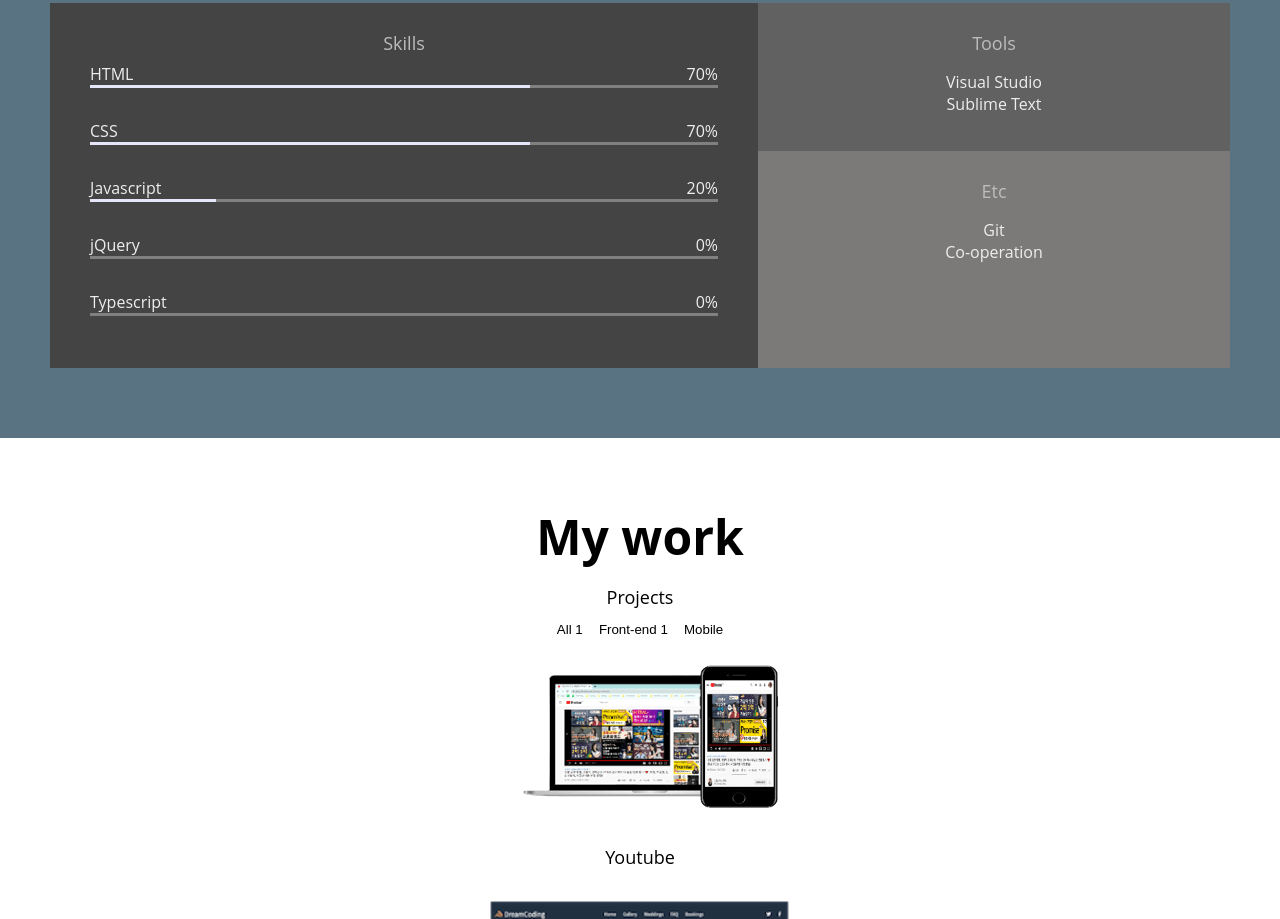
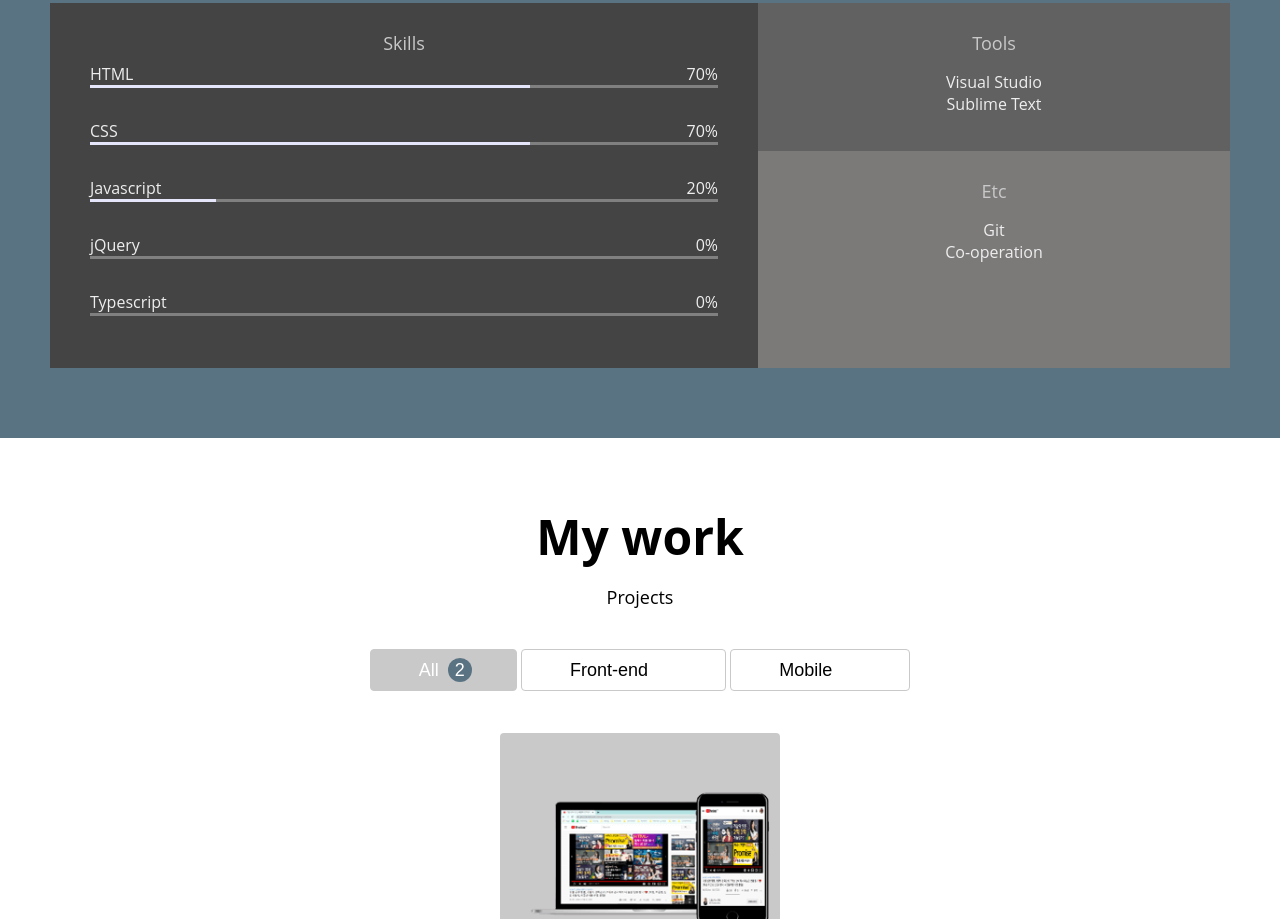
Before and after one commit to wnfl97/juri-s, a plain HTML site: page blog.html in a window 1280 px wide. Shown: the part 1881-2800 px from the top of the page. Drawn offline with Linux system fonts and the light colour scheme.

Commit message:
CSS work

```diff
--- a/blog.css
+++ b/blog.css
@@ -3,7 +3,7 @@
   /* Color */
   --color-white: #ffffff;
   --color-light-white: #eeeeee;
-  --color-dark-white: #bdbdbd;
+  --color-dark-white: #c9c9c9;
   --color-gray: #616161;
   --color-dark-puple: #864d7d;
   --color-dark-gray: #444444;
@@ -251,3 +251,92 @@ p {
 .etc {
   padding: 20px;
 }
+
+/* Work */
+.work__categories {
+  margin: 40px;
+}
+.category__btn {
+  border: 1px solid var(--color-dark-white);
+  border-radius: var(--size-border-radius);
+  font-size: var(--font-regular);
+  padding: 8px 48px;
+}
+.category__btn.active,
+.category__btn:hover {
+  background-color: var(--color-dark-white);
+  color: var(--color-white);
+}
+.category__btn.active .category__count,
+.category__btn:hover .category__count {
+  opacity: 1;
+  top: 0;
+}
+.category__count {
+  background-color: var(--color-blue);
+  border-radius: 50%;
+  width: 24px;
+  height: 24px;
+  line-height: 24px;
+  display: inline-block;
+  color: var(--color-white);
+  position: relative;
+  top: -20px;
+  left: 4px;
+  opacity: 0;
+  transition: all 300ms ease-in;
+}
+
+.work__projects {
+  display: flex;
+  flex-wrap: wrap;
+  justify-content: center;
+}
+.project {
+  width: 17.5rem;
+  height: 15.6rem;
+  margin: 2px;
+  background: var(--color-dark-white);
+  position: relative;
+  display: flex;
+  justify-content: center;
+  align-items: center;
+  border-radius: var(--size-border-radius);
+}
+.project__img {
+  max-width: 100%;
+  max-height: 100%;
+}
+.project__description {
+  position: absolute;
+  top: 0;
+  left: 0;
+  background: var(--color-dark-gray);
+  width: 100%;
+  height: 100%;
+  display: flex;
+  flex-direction: column;
+  justify-content: center;
+  opacity: 0;
+  transition: all var(--animation-duration) ease-in;
+  transform: translateY(10px);
+}
+.project__description:hover {
+  opacity: 0.8;
+  transform: translateY(0);
+}
+.project__description h3 {
+  color: var(--color-white);
+}
+
+.project__description h3:after {
+  content: "";
+  display: block;
+  position: relative;
+  left: 50%;
+  width: 25px;
+  height: 2px;
+  margin-left: -12px;
+  margin-top: 8px;
+  background: var(--color-dark-white);
+}
--- a/blog.html
+++ b/blog.html
@@ -199,19 +199,20 @@
             <h1>My work</h1>
             <h3>Projects</h3>
             <div class="work__categories">
-                <button class="category__btn">All
-                    <span class='category__count'>1</span>
+                <button class="category__btn active">All
+                    <span class='category__count'>2</span>
                 </button>
                 <button class="category__btn">Front-end
                     <span class='category__count'>1</span>
                 </button>
                 <button class="category__btn">Mobile
-                    <span class='category__count'></span>
+                    <span class='category__count'>1</span>
                 </button>
             </div>
 
             <div class="work__projects">
-                <a href="http://github.com/wnfl97" class="project"
+                <a href="http://github.com/wnfl97"
+                class="project"
                 target="_blank">
             <!-- project img -->
             <img class='project__img'
@@ -224,7 +225,8 @@
             </div>
 
             <div class="work__projects">
-                <a href="http://github.com/wnfl97" class="project"
+                <a href="http://github.com/wnfl97"
+                class="project"
                 target="_blank">
             <!-- project img -->
             <img class='project__img'
```
